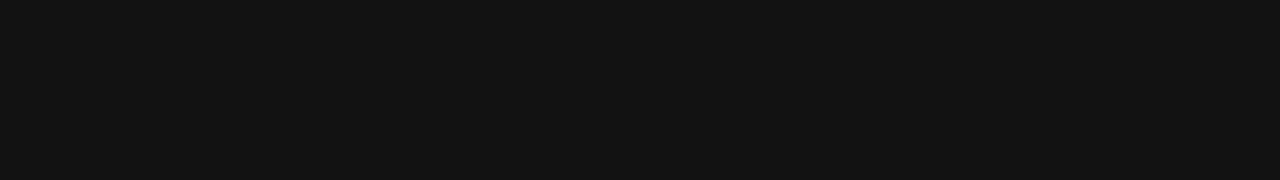
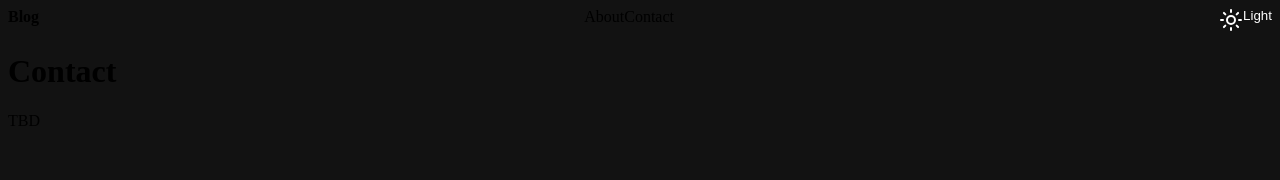
Before and after one commit to devforfu/newblog, a SvelteKit app: page /contact in a window 1280 px wide. Before the commit this address had no page. Shown: the top 180 px of the page. Built offline with nearby package versions, Linux system fonts and the light colour scheme.

Commit message:
Missing pages added

```diff
--- /dev/null
+++ b/src/routes/about/+page.svelte
@@ -0,0 +1,2 @@
+<h1>About</h1>
+<p>TBD</p>
--- /dev/null
+++ b/src/routes/contact/+page.svelte
@@ -0,0 +1,2 @@
+<h1>Contact</h1>
+<p>TBD</p>
```
Also changed, not shown: 1 other file (tests, documents, lock files or other folders).
